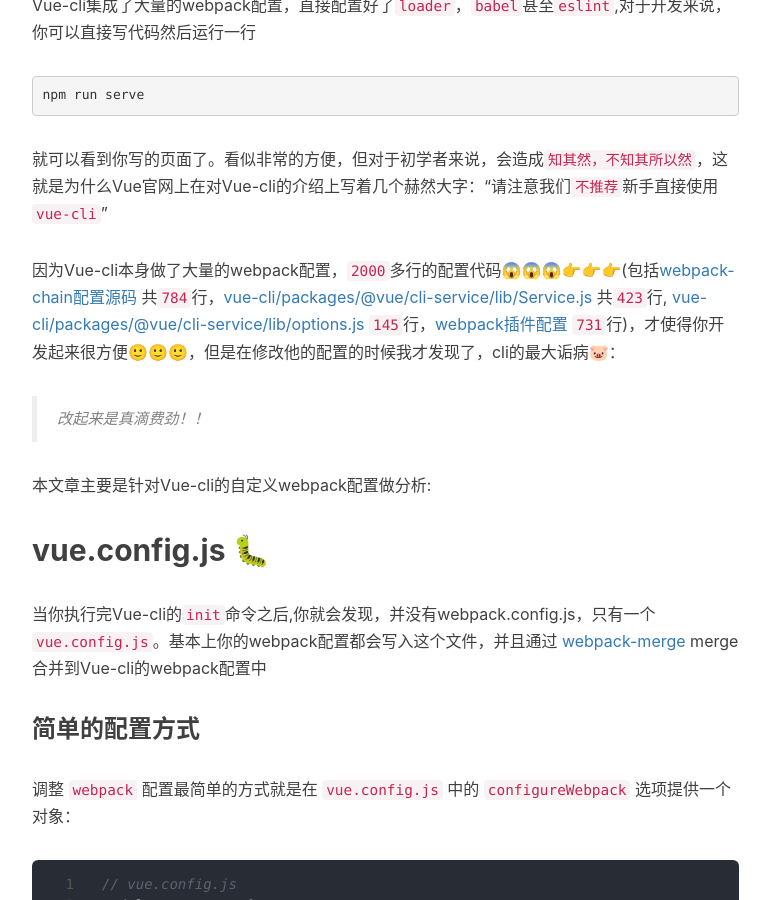
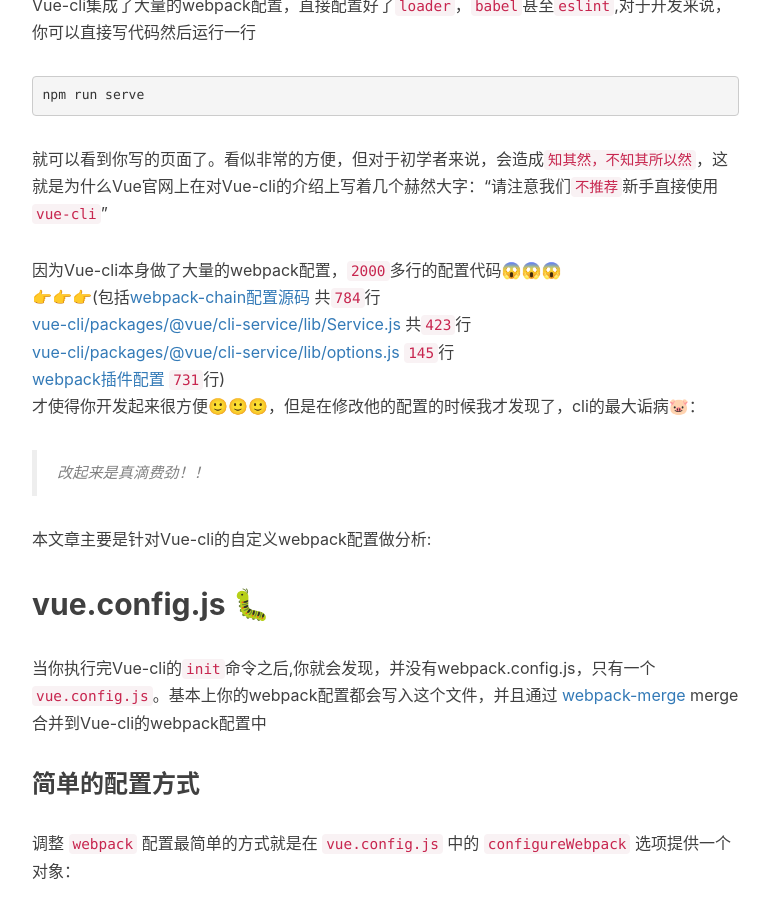
Before and after one commit to adamma1024/ml-blog, a Jekyll site: the page built from _posts/2019-06-13-vue-cli3-webpack.md, in a window 1280 px wide and 900 px high, scrolled down 1084 px. Shown: the whole window, without its empty margins (233-1003 px from the left). Built offline with Jekyll 4.4.1, drawn with Linux system fonts in a browser that asks for light colours; comment, search, counter and statistics services are not loaded.

````diff
--- a/_posts/2019-06-13-vue-cli3-webpack.md
+++ b/_posts/2019-06-13-vue-cli3-webpack.md
@@ -30,7 +30,11 @@ npm run serve
 
 就可以看到你写的页面了。看似非常的方便，但对于初学者来说，会造成``知其然，不知其所以然``，这就是为什么Vue官网上在对Vue-cli的介绍上写着几个赫然大字：“请注意我们```不推荐```新手直接使用<code>vue-cli</code>”<br/>
 
-因为Vue-cli本身做了大量的webpack配置，``2000``多行的配置代码😱😱😱👉👉👉(包括[webpack-chain配置源码](https://github.com/vuejs/vue-cli/tree/dev/packages/%40vue/cli-service/lib/config) 共``784``行，[vue-cli/packages/@vue/cli-service/lib/Service.js](https://github.com/vuejs/vue-cli/blob/dev/packages/@vue/cli-service/lib/Service.js) 共``423``行, [vue-cli/packages/@vue/cli-service/lib/options.js](https://github.com/vuejs/vue-cli/blob/dev/packages/%40vue/cli-service/lib/options.js) ``145``行，[webpack插件配置](https://github.com/vuejs/vue-cli/blob/dev/packages/%40vue/cli-service/lib/options.js) ``731``行)，才使得你开发起来很方便🙂🙂🙂，但是在修改他的配置的时候我才发现了，cli的最大诟病🐷：
+因为Vue-cli本身做了大量的webpack配置，``2000``多行的配置代码😱😱😱<br/>
+👉👉👉(包括[webpack-chain配置源码](https://github.com/vuejs/vue-cli/tree/dev/packages/%40vue/cli-service/lib/config) 共``784``行<br/>[vue-cli/packages/@vue/cli-service/lib/Service.js](https://github.com/vuejs/vue-cli/blob/dev/packages/@vue/cli-service/lib/Service.js) 共``423``行<br/>
+[vue-cli/packages/@vue/cli-service/lib/options.js](https://github.com/vuejs/vue-cli/blob/dev/packages/%40vue/cli-service/lib/options.js) ``145``行<br/>
+[webpack插件配置](https://github.com/vuejs/vue-cli/blob/dev/packages/%40vue/cli-service/lib/options.js) ``731``行)<br/>
+才使得你开发起来很方便🙂🙂🙂，但是在修改他的配置的时候我才发现了，cli的最大诟病🐷：
 
 > 改起来是真滴费劲！！
 
````
